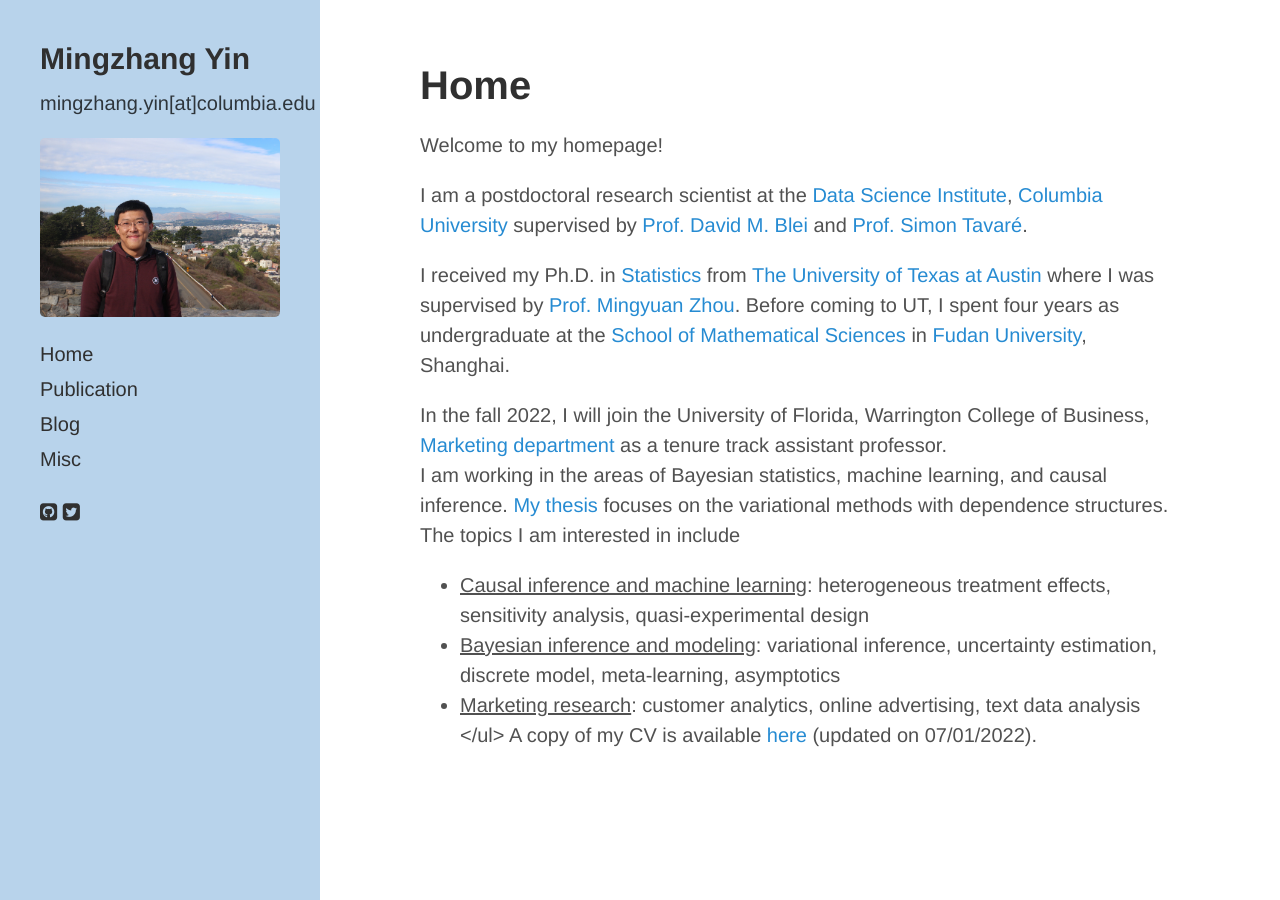
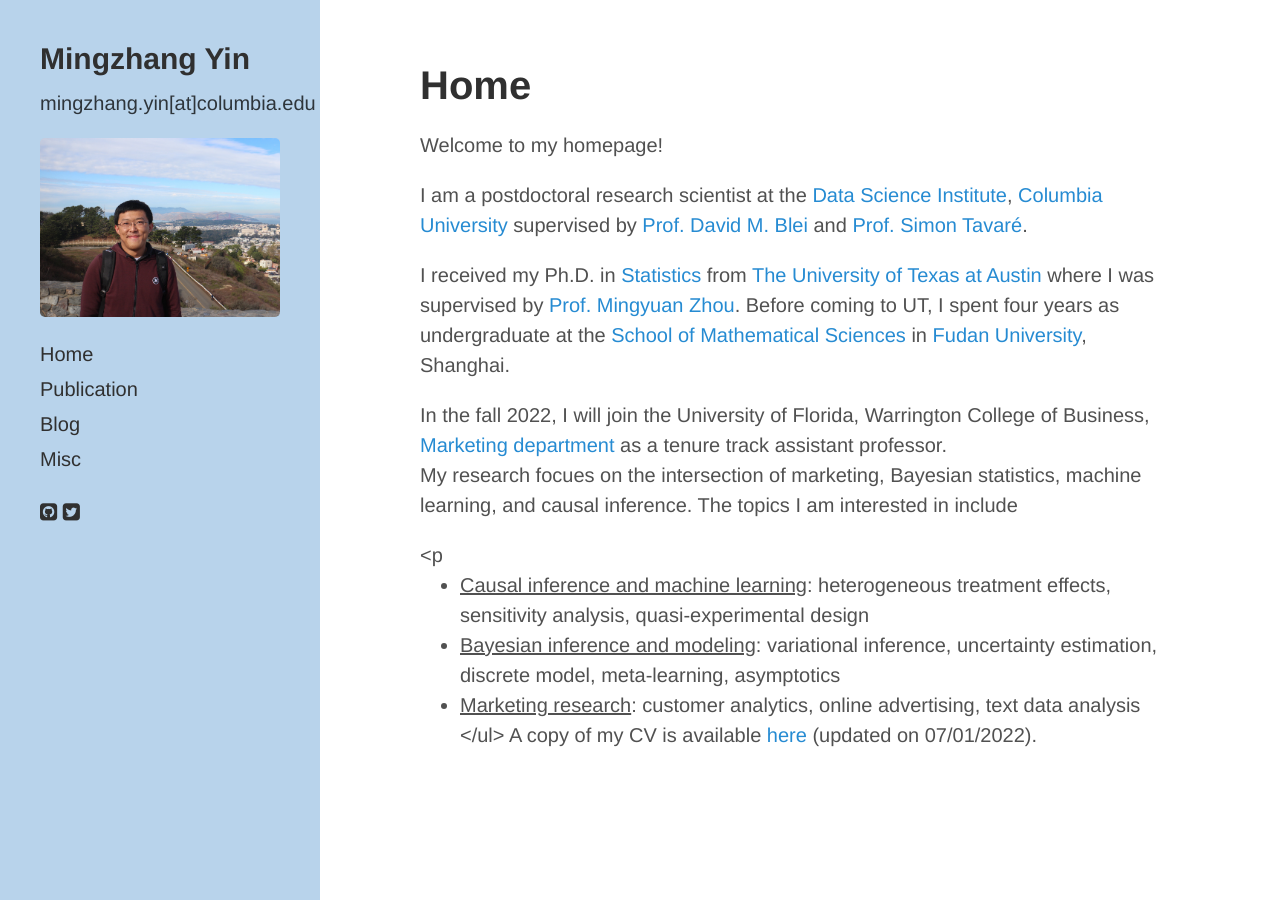
Before and after one commit to mingzhang-yin/mingzhang-yin.github.io, a Jekyll site: the page built from index.md, in a window 1280 px wide. Built offline with Jekyll 4.4.1, drawn with Linux system fonts in a browser that asks for light colours; nearby versions of some CDN libraries; a style sheet for code colours, icons or effects is not loaded.

Commit message:
Update index.md

```diff
--- a/index.md
+++ b/index.md
@@ -17,10 +17,10 @@ title: Home
 I received my Ph.D. in <a href="https://stat.utexas.edu">Statistics </a> from <a href="https://www.utexas.edu">The University of Texas at Austin</a> where I was supervised by <a href="https://mingyuanzhou.github.io">Prof. Mingyuan Zhou</a>.  Before coming to UT, I spent four years as undergraduate at the <a href="https://math.fudan.edu.cn/mathen/main.htm"> School of Mathematical Sciences</a> in <a href="http://www.fudan.edu.cn/en/"> Fudan University</a>, Shanghai. </p>
 
 In the fall 2022, I will join the University of Florida, Warrington College of Business, <a href="https://warrington.ufl.edu/marketing-department/">Marketing department </a> as a tenure track assistant professor.
+<p>
 
-<p>
-I am working in the areas of Bayesian statistics, machine learning, and causal inference.  <a                                                                                           href="https://repositories.lib.utexas.edu/bitstream/handle/2152/83980/YIN-DISSERTATION-2020.pdf?sequence=1&isAllowed=y">My thesis </a> focuses on the variational methods with dependence structures. The topics I am interested in include </p>
-  <p>
+My research focues on the intersection of marketing, Bayesian statistics, machine learning, and causal inference. The topics I am interested in include </p>
+  <p
   <ul>
    <li> <ins>Causal inference and machine learning</ins>: heterogeneous treatment effects, sensitivity analysis, quasi-experimental design </li>
    <li> <ins>Bayesian inference and modeling</ins>: variational inference, uncertainty estimation, discrete model, meta-learning, asymptotics </li>
```
